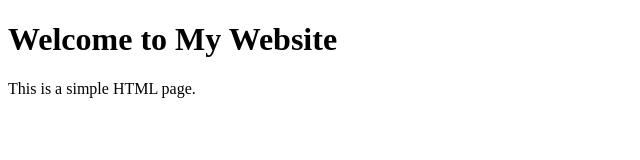
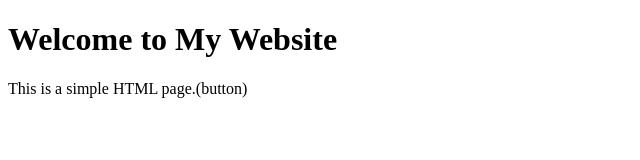
Before and after one commit to Hamzah-2002/Local-Repo, a plain HTML site: page index.html in a window 1280 px wide. Shown: the full height of the page, 0-640 px from the left. Drawn offline with Linux system fonts and the light colour scheme.

Commit message:
new feature1

```diff
--- a/index.html
+++ b/index.html
@@ -7,6 +7,6 @@
 </head>
 <body>
     <h1>Welcome to My Website</h1>
-    <p>This is a simple HTML page.</p>
+    <p>This is a simple HTML page.(button)</p>
 </body>
 </html>
```
